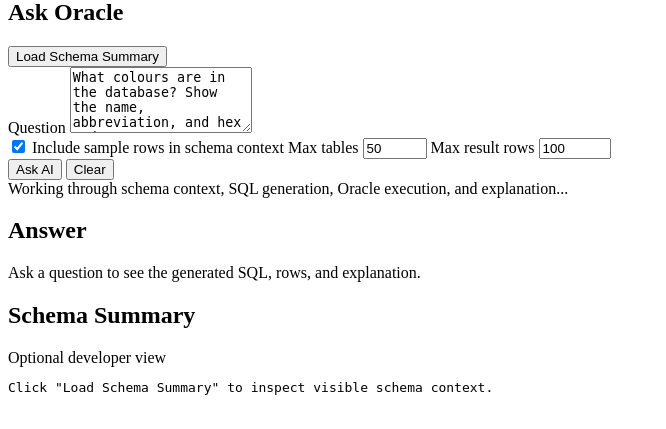
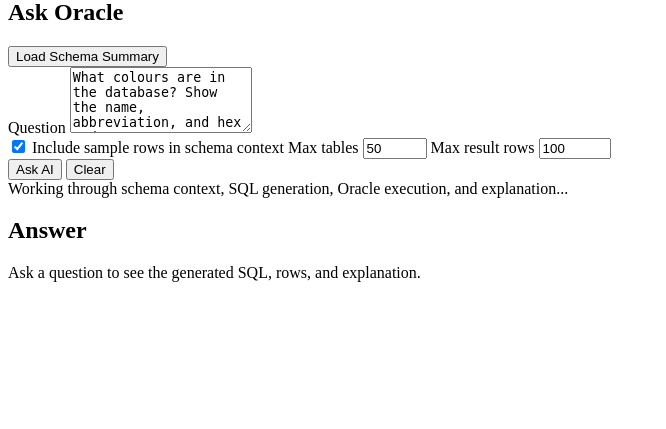
Before and after one commit to Rlemons12/ordb_project_exai, a Flask app: template app/templates/oracle_ai_chat/oracle_ai_chat.html in a window 1280 px wide. Shown: the part 371-800 px from the top of the page, without its empty margins (0-666 px from the left). Run offline with Flask 3, Linux system fonts and the light colour scheme; the template is opened without the code that fills it, so the values that code supplies are empty; parts of the project's set-up code (start-up, migrations or seed data) failed here and were passed over.

Commit message:
Remove unused "Schema Summary" section from Oracle AI chat template to streamline content

```diff
--- a/app/templates/oracle_ai_chat/partial/chat_content.html
+++ b/app/templates/oracle_ai_chat/partial/chat_content.html
@@ -90,12 +90,3 @@
         </div>
     </section>
 </section>
-
-<section class="exai-card exai-schema-card">
-    <div class="exai-card-header">
-        <h2>Schema Summary</h2>
-        <span class="exai-muted">Optional developer view</span>
-    </div>
-
-    <pre id="schema-output" class="exai-pre">Click "Load Schema Summary" to inspect visible schema context.</pre>
-</section>
```
